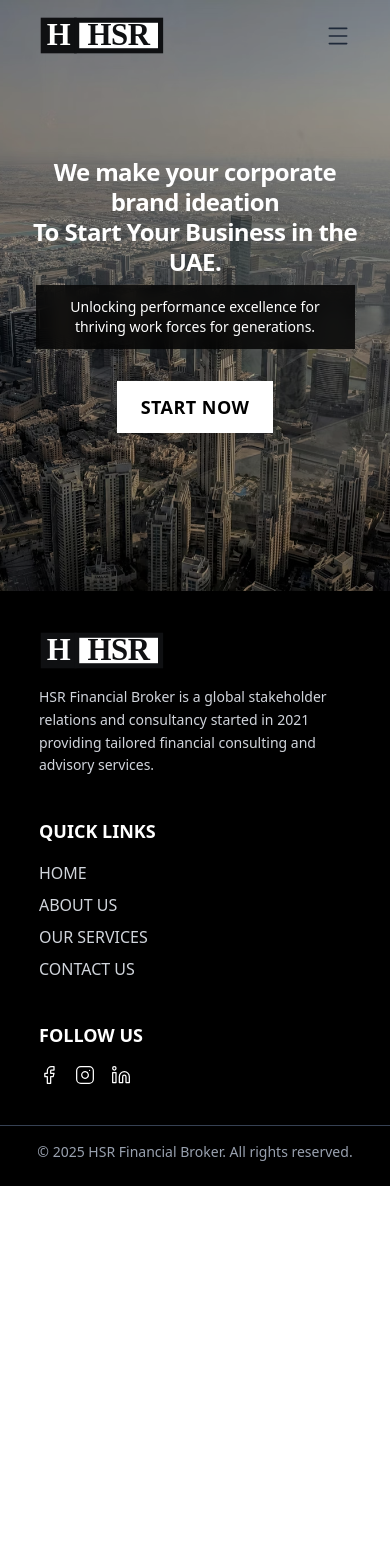
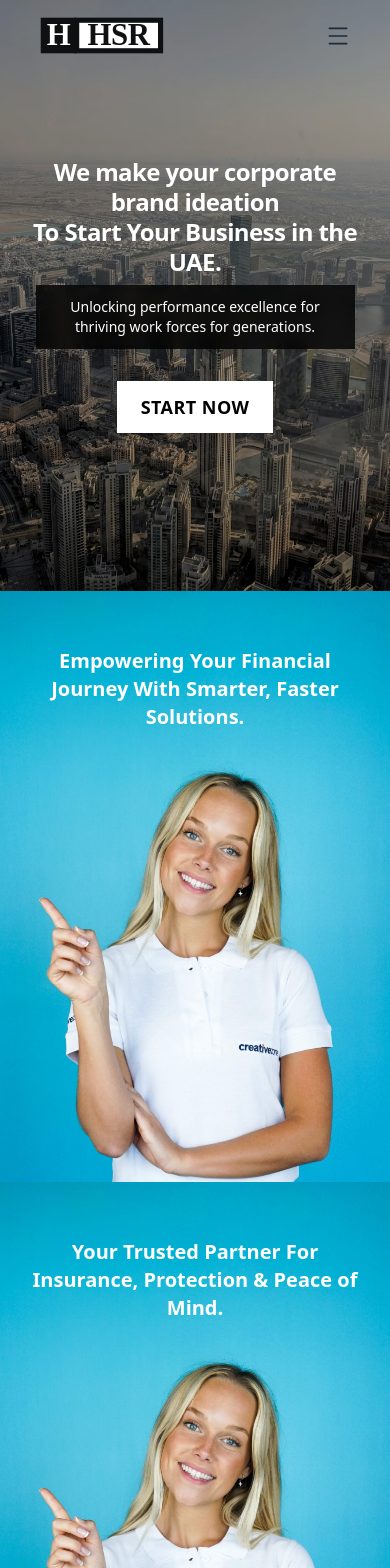
Before and after one commit to surajbruh/hsr-financial-demo, a React app: page / in a window 390 px wide. Shown: the top 1568 px of the page. Before the commit the page ends 1186 px from the top, so only its background shows below. Built offline with nearby package versions, Linux system fonts and the light colour scheme; the HTML template or start-up script is replaced by a standard one.

Commit message:
created LandingGrid and LandingGridItem component

```diff
--- a/src/components/Header.jsx
+++ b/src/components/Header.jsx
@@ -2,10 +2,13 @@ import { useState } from "react";
 import { Menu, X, MapPin, Phone, Mail } from "lucide-react";
 import config from "../config/index.json";
 import { Link } from "react-router-dom";
+import { useNavigate } from "react-router-dom";
 
 const Header = () => {
     const [selected, setSelected] = useState("home");
     const [menuOpen, setMenuOpen] = useState(false);
+
+    const navigate = useNavigate()
 
     return (
         <header className="fixed top-0 z-10 w-full">
@@ -13,7 +16,9 @@ const Header = () => {
             <div className="w-[80vw] mx-auto flex items-center justify-between py-4 relative">
 
                 {/* LOGO */}
-                <div className="w-[125px]">
+                <div
+                    onClick={() => navigate("/")}
+                    className="w-[125px]">
                     <img
                         className="w-full h-full object-cover object-center"
                         src="/logo.svg"
--- /dev/null
+++ b/src/components/LandingGrid/LandingGrid.jsx
@@ -0,0 +1,24 @@
+import React from 'react'
+import LandingGridItem from './LandingGridItem'
+import config from "../../config/index.json"
+
+const LandingGrid = () => {
+    return (
+        < div className="grid grid-cols-1 sm:grid-cols-2 lg:grid-cols-3 xl:grid-cols-4" >
+            {
+                config.gridData.map((item) => (
+                    <LandingGridItem
+                        key={item.id}
+                        mainHeading={item.mainHeading}
+                        branchName={item.branchName}
+                        subHeading={item.subHeading}
+                        content={item.content}
+                        buttonText={item.buttonText}
+                    />
+                ))
+            }
+        </div >
+    )
+}
+
+export default LandingGrid
--- /dev/null
+++ b/src/components/LandingGrid/LandingGridItem.jsx
@@ -0,0 +1,52 @@
+import React from 'react'
+
+const LandingGridItem = ({ mainHeading, branchName, subHeading, content, buttonText }) => {
+    return (
+        <div
+            className="relative group bg-[url(/test.jpg)] bg-center bg-cover h-[70vh] overflow-hidden p-4"
+        >
+            {/* MAIN HEADING */}
+            <h1 className="text-white text-center mt-10 px-4 text-xl sm:text-2xl md:text-3xl font-bold">
+                {mainHeading}
+            </h1>
+
+            {/* HOVER OVERLAY - FIXED */}
+            <div className="absolute top-0 right-0 w-full h-full bg-gray-100 flex flex-col items-center justify-center space-y-6
+translate-y-full group-hover:translate-y-0 transition-all duration-700 p-4">
+
+                <div className="w-max mx-auto leading-tight">
+                    {/* LOGO */}
+                    <div className="w-[100px] sm:w-[125px] mx-auto">
+                        <img
+                            className="w-full h-full object-cover object-center"
+                            src="/logo.svg"
+                            alt="brand-logo"
+                        />
+                    </div>
+
+                    {/* branch name */}
+                    <p className="uppercase font-medium w-full text-center text-sm sm:text-base">
+                        {branchName}
+                    </p>
+                </div>
+
+                {/* CONTENT */}
+                <section className="text-center space-y-4 p-3 overflow-y-auto max-h-[55vh]">
+                    <h1 className="uppercase font-semibold text-lg sm:text-xl">
+                        {subHeading}
+                    </h1>
+
+                    <p className="text-sm sm:text-base">
+                        {content}
+                    </p>
+                </section>
+
+                <button className="bg-red-500 font-semibold text-white px-4 py-2 hover:bg-red-600 transition">
+                    {buttonText}
+                </button>
+            </div>
+        </div>
+    )
+}
+
+export default LandingGridItem
--- a/src/config/index.json
+++ b/src/config/index.json
@@ -48,5 +48,43 @@
     "imageLinks": [
         "https://images.unsplash.com/photo-1609867271967-a82f85c48531?q=80&w=1471&auto=format&fit=crop&ixlib=rb-4.1.0&ixid=M3wxMjA3fDB8MHxwaG90by1wYWdlfHx8fGVufDB8fHx8fA%3D%3D",
         "https://images.unsplash.com/photo-1672541298906-4aeb3edd3520?q=80&w=1469&auto=format&fit=crop&ixlib=rb-4.1.0&ixid=M3wxMjA3fDB8MHxwaG90by1wYWdlfHx8fGVufDB8fHx8fA%3D%3D"
+    ],
+    "gridData": [
+        {
+            "id": 1,
+            "image": "/test.jpg",
+            "mainHeading": "Empowering Your Financial Journey With Smarter, Faster Solutions.",
+            "branchName": "Banking",
+            "subHeading": "Seamless banking services designed to make your financial life easier.",
+            "content": "From instant account setup to secure digital payments, our banking division is crafted to give you complete control over your finances. Enjoy 24/7 support, transparent processes, personalized financial plans, and the convenience of smart mobile banking. Your money, managed your way.",
+            "buttonText": "Explore Banking"
+        },
+        {
+            "id": 2,
+            "image": "/test.jpg",
+            "mainHeading": "Your Trusted Partner For Insurance, Protection & Peace of Mind.",
+            "branchName": "Insurance",
+            "subHeading": "Comprehensive insurance solutions to secure every stage of your life.",
+            "content": "From health and life insurance to vehicle and travel coverage, our insurance services ensure that you and your loved ones stay protected. With easy claim processes, flexible plans, and unmatched support, we bring you peace of mind when it matters the most.",
+            "buttonText": "View Plans"
+        },
+        {
+            "id": 3,
+            "image": "/test.jpg",
+            "mainHeading": "Transforming Businesses With Technology, Innovation & Intelligence.",
+            "branchName": "IT Solutions",
+            "subHeading": "Smart digital solutions to scale your business to the next level.",
+            "content": "From cloud architecture to full-stack development, cybersecurity, AI tools, and automation services, our IT division delivers modern solutions tailored for every business. Increase efficiency, reduce costs, and stay ahead of the competition with cutting-edge tech.",
+            "buttonText": "Discover Solutions"
+        },
+        {
+            "id": 4,
+            "image": "/test.jpg",
+            "mainHeading": "Invest Smart. Grow Faster. Unlock Financial Freedom With Us.",
+            "branchName": "Investments",
+            "subHeading": "Tailored investment options designed for long-term financial growth.",
+            "content": "Whether you’re just getting started or building a diverse portfolio, our investment experts help you make informed decisions. Explore mutual funds, SIPs, equity options, bonds, and wealth-management services that fit your financial goals perfectly.",
+            "buttonText": "Start Investing"
+        }
     ]
 }
--- a/src/pages/LandingPage.jsx
+++ b/src/pages/LandingPage.jsx
@@ -1,10 +1,12 @@
 import React from "react";
 import Carousel from "../components/Carousel";
+import LandingGrid from "../components/LandingGrid/LandingGrid";
 
 const LandingPage = () => {
   return (
     <main className="bg-gray-50">
       <Carousel />
+      <LandingGrid />
     </main>
   );
 };
```
Also changed, not shown: public/test.jpg (added).
